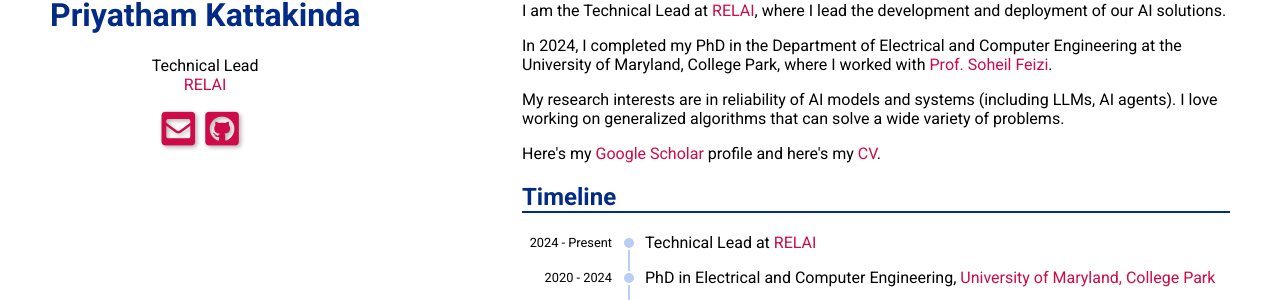
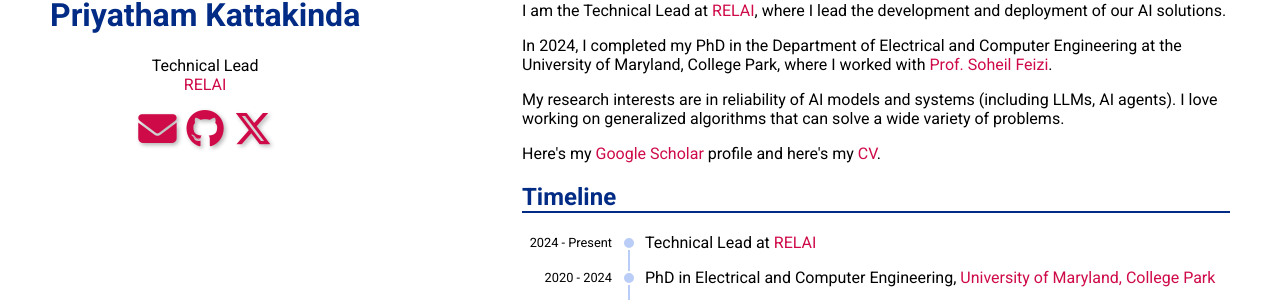
Before and after one commit to priyathamkat/priyathamkat.github.io, a Jekyll site: the page built from index.nonamp.html, in a window 1280 px wide. Shown: the part 129-429 px from the top of the page. Built offline with Jekyll 4.4.1, drawn with Linux system fonts in a browser that asks for light colours; nearby versions of some CDN libraries.

Commit message:
Fix icons

```diff
--- a/index.nonamp.html
+++ b/index.nonamp.html
@@ -31,6 +31,7 @@
             integrity="sha384-HzLeBuhoNPvSl5KYnjx0BT+WB0QEEqLprO+NBkkk5gbc67FTaL7XIGa2w1L0Xbgc"
             crossorigin="anonymous"
         />
+        <script src="https://kit.fontawesome.com/cbaf072fe2.js" crossorigin="anonymous"></script>
         <link rel="stylesheet" href="/assets/css/style.css" />
         <link rel="stylesheet" href="/assets/css/index.css" />
         <script defer src="/assets/js/index.js"></script>
@@ -72,7 +73,7 @@
                         <a
                             on="tap:AMP.setState({emailAddress: emailComponents.id + emailComponents.domain})"
                         >
-                            <i class="fas fa-envelope-square fa-3x"></i>
+                            <i class="fa-solid fa-envelope fa-3x"></i>
                         </a>
                     </li>
                     <li id="github-icon">
@@ -82,7 +83,7 @@
                             rel="noreferrer"
                             target="_blank"
                         >
-                            <i class="fab fa-github-square fa-3x"></i>
+                            <i class="fa-brands fa-github fa-3x"></i>
                         </a>
                     </li>
                     <li id="x-icon">
@@ -92,7 +93,7 @@
                             rel="noreferrer"
                             target="_blank"
                         >
-                            <i class="fab fa-x-twitter-square fa-3x"></i>
+                            <i class="fa-brands fa-x-twitter fa-3x"></i>
                         </a>
                     </li>
                 </ul>
```
Also changed, not shown: index.html (+4 -3 lines).
